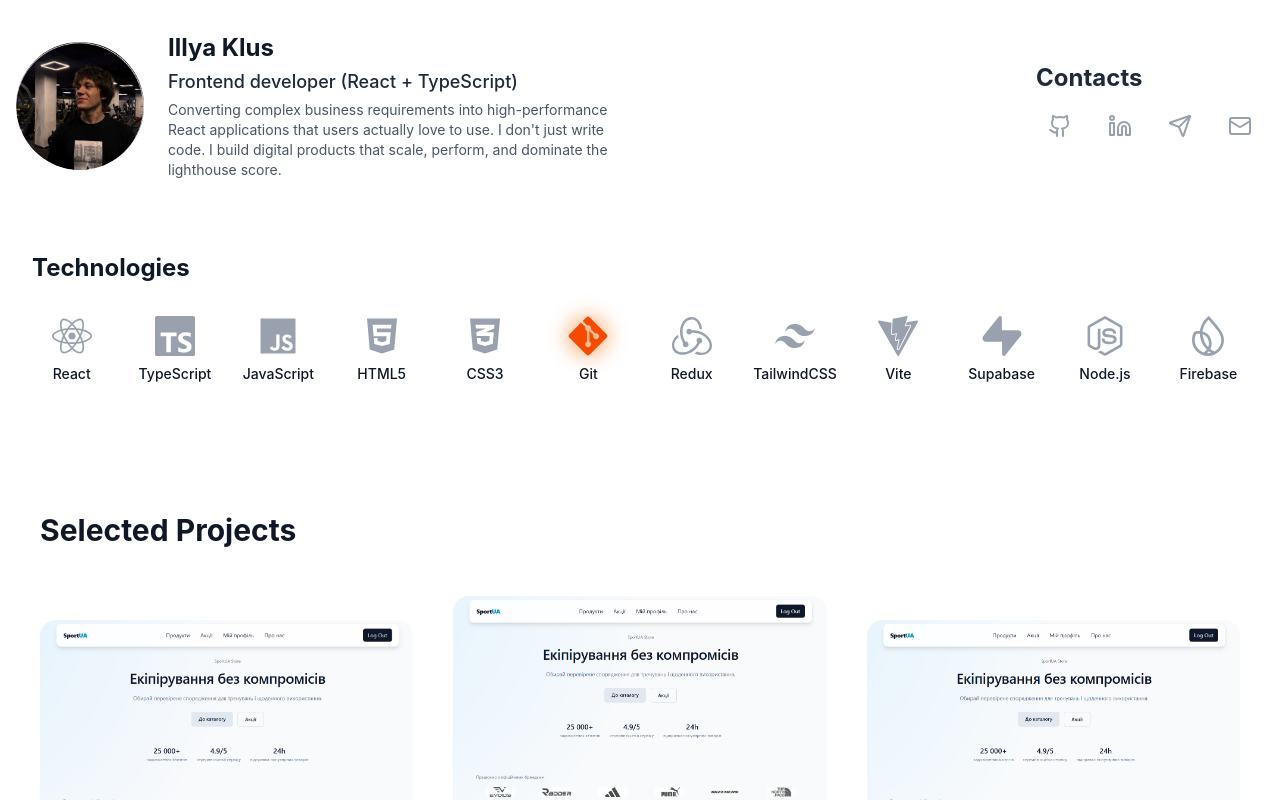
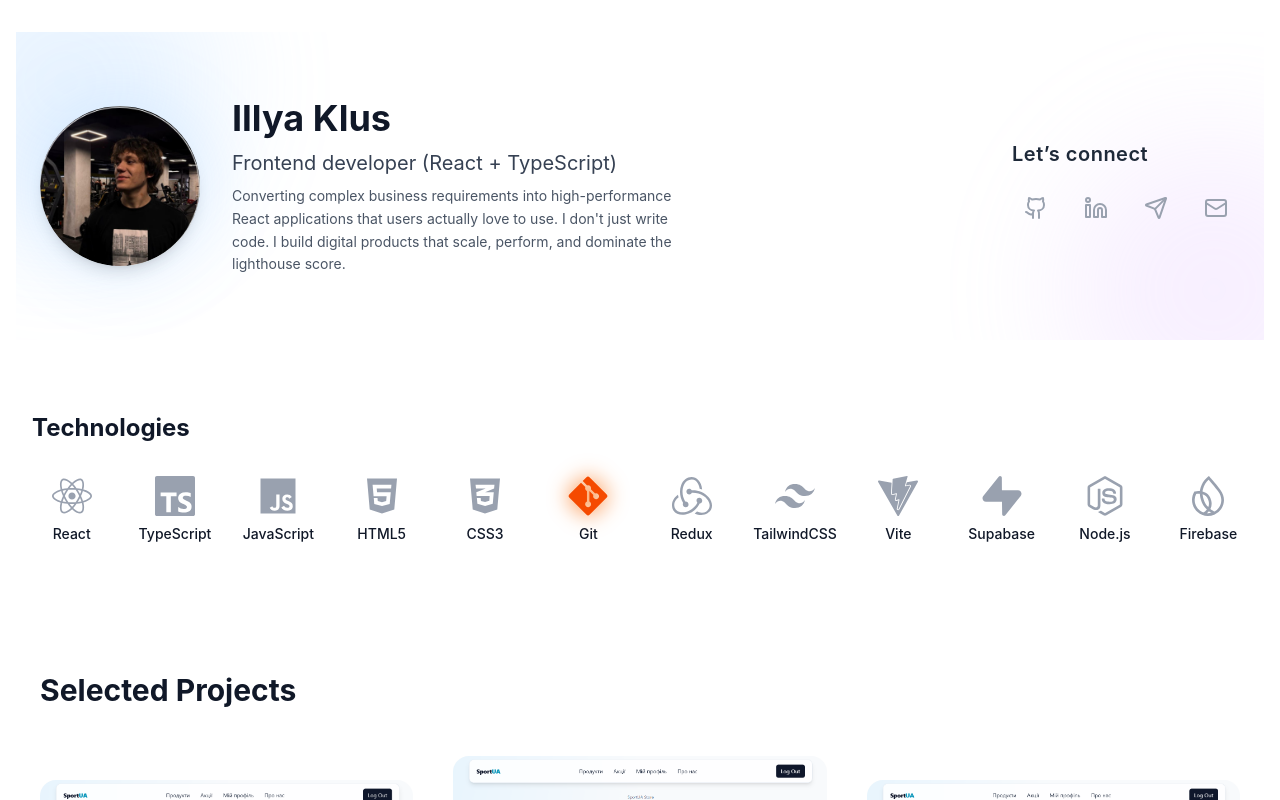
Before and after one commit to illya-klus/portfolio, a React (Vite) app: page / in a window 1280 px wide. Shown: the top 800 px of the page. Built offline with nearby package versions, Linux system fonts and the light colour scheme.

Commit message:
fix info part

```diff
--- a/src/Profile/Info.tsx
+++ b/src/Profile/Info.tsx
@@ -3,39 +3,56 @@ import me from "/public/me.jpg";
 
 import { Contacts } from "../widgets/Contacts";
 
-
 const Info = () => {
   return (
-    <div className="flex flex-col lg:flex-row items-center lg:justify-between gap-8 lg:gap-20">
+    <div className="relative py-16 px-4 sm:px-6 overflow-hidden">
 
-      <div className="flex flex-col sm:flex-row items-center gap-6">
-        <img className="w-32 h-32 bg-gray-300 rounded-full shrink-0" src={me} alt="" />
+      <div className="absolute -top-25 -left-25 w-75 h-75 bg-blue-300 opacity-20 blur-3xl rounded-full" />
+      <div className="absolute -bottom-25 -right-25 w-75 h-75 bg-purple-300 opacity-20 blur-3xl rounded-full" />
 
-        <div className="flex flex-col gap-1 text-center sm:text-left">
-          <h1 className="text-2xl font-bold text-gray-900">
+      <div className="relative flex flex-col lg:flex-row items-center lg:justify-between gap-12 lg:gap-20">
+
+        <div className="flex flex-col sm:flex-row items-center gap-8">
+
+          <div className="relative">
+            <img
+              className="
+                w-36 h-36 sm:w-40 sm:h-40
+                rounded-full object-cover
+                shadow-lg
+              "
+              src={me}
+              alt="me"
+            />
+
+            <div className="absolute inset-0 rounded-full bg-blue-400 opacity-20 blur-2xl -z-10" />
+          </div>
+
+          <div className="flex flex-col gap-2 text-center sm:text-left">
+            <h1 className="text-3xl sm:text-4xl font-bold text-gray-900 leading-tight">
               {persomalData.name}
             </h1>
 
-          <p className="text-lg font-medium text-gray-800">
+            <p className="text-xl text-gray-700">
               {persomalData.job}
             </p>
 
-          <p className="text-sm text-gray-600 max-w-md">
+            <p className="text-sm text-gray-600 max-w-md leading-relaxed">
               {persomalData.description}
             </p>
           </div>
         </div>
 
+        <div className="flex flex-col gap-4 items-center lg:items-start">
+          <h3 className="text-xl font-semibold text-gray-800 tracking-wide">
+            Let’s connect
+          </h3>
 
-      <div className="flex flex-col gap-2 items-center lg:items-start">
-          <h3 className="text-2xl font-bold text-gray-800">Contacts</h3>
           <Contacts />
         </div>
-
+      </div>
     </div>
   );
 };
 
-
-
 export default Info;
--- a/src/Profile/Projects.tsx
+++ b/src/Profile/Projects.tsx
@@ -19,26 +19,24 @@ const Projects = () => {
               ${index % 2 === 0 ? "md:translate-y-6" : ""}
             `}
           >
-            {/* IMAGE */}
+
             <img
               src={project.mainImg}
               alt={project.name}
               className="
-                w-full h-[200px] sm:h-[240px] md:h-[280px]
+                w-full h-50 sm:h-60 md:h-70
                 object-cover
                 transition duration-500 ease-out
                 group-hover:scale-110
               "
             />
 
-            {/* MOBILE (простий варіант) */}
             <div className="p-3 sm:p-4 md:hidden bg-white">
               <h3 className="text-base sm:text-lg font-semibold text-gray-900">
                 {project.name}
               </h3>
             </div>
 
-            {/* DESKTOP OVERLAY */}
             <div
               className="
                 hidden md:block
@@ -49,7 +47,6 @@ const Projects = () => {
               "
             />
 
-            {/* DESKTOP TEXT */}
             <div
               className="
                 hidden md:block
```
Lines whose indentation alone changed are shown as unchanged.
